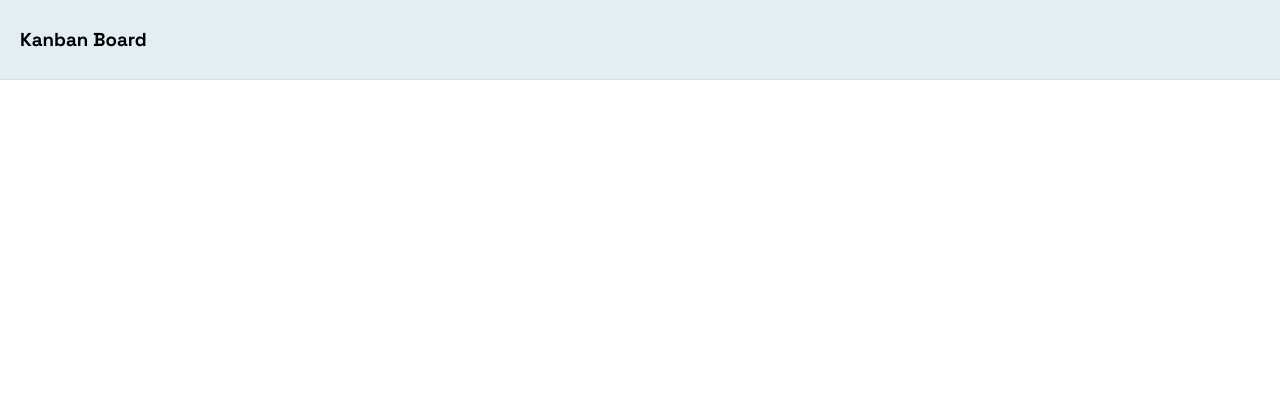
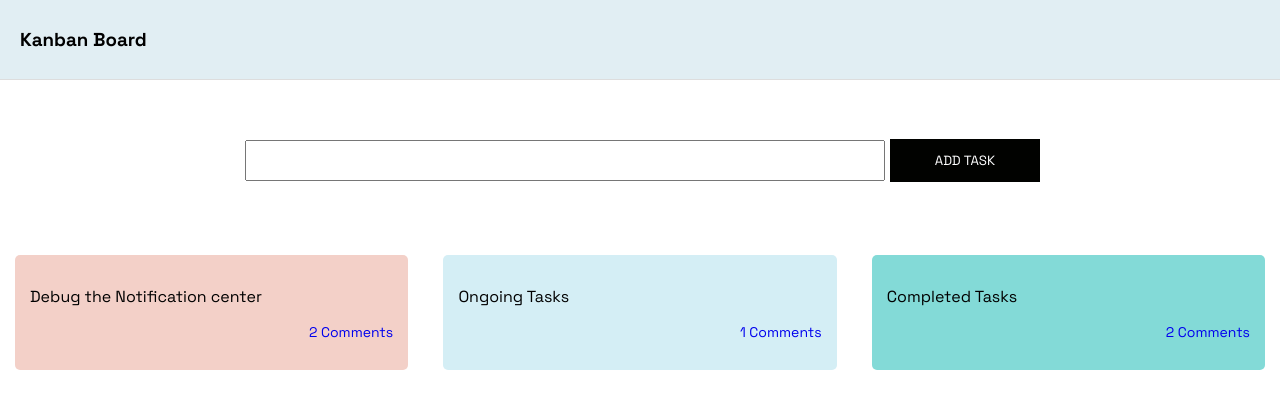
Before and after one commit to ClaytonDewey/kanban_client, a React (Vite) app: page /task in a window 1280 px wide. Shown: the top 408 px of the page. Built offline with nearby package versions, Linux system fonts and the light colour scheme; no server answers.

Commit message:
chore: Update components

```diff
--- a/src/components/Task.jsx
+++ b/src/components/Task.jsx
@@ -1,9 +1,17 @@
+import AddTask from './AddTask';
 import Nav from './Nav';
+import TaskContainer from './TaskContainer';
+
+import io from 'socket.io-client';
+
+const socket = io.connect('http://localhost:3000');
 
 const Task = () => {
   return (
     <>
       <Nav />
+      <AddTask socket={socket} />
+      <TaskContainer socket={socket} />
     </>
   );
 };
--- a/src/components/TaskContainer.jsx
+++ b/src/components/TaskContainer.jsx
@@ -1,4 +1,33 @@
-const TaskContainer = () => {
-  return <div>TaskContainer</div>;
+import { useState, useEffect } from 'react';
+import { Link } from 'react-router-dom';
+const TaskContainer = ({ socket }) => {
+  return (
+    <div className='container'>
+      <div className='pending__wrapper'>
+        <div className='pending__items'>
+          <p>Debug the Notification center</p>
+          <p className='comment'>
+            <Link to='/comments'>2 Comments</Link>
+          </p>
+        </div>
+      </div>
+      <div className='ongoing__wrapper'>
+        <div className='ongoing__items'>
+          <p>Ongoing Tasks</p>
+          <p className='comment'>
+            <Link to='/comments'>1 Comments</Link>
+          </p>
+        </div>
+      </div>
+      <div className='completed__wrapper'>
+        <div className='completed__items'>
+          <p>Completed Tasks</p>
+          <p className='comment'>
+            <Link to='/comments'>2 Comments</Link>
+          </p>
+        </div>
+      </div>
+    </div>
+  );
 };
 export default TaskContainer;
```
